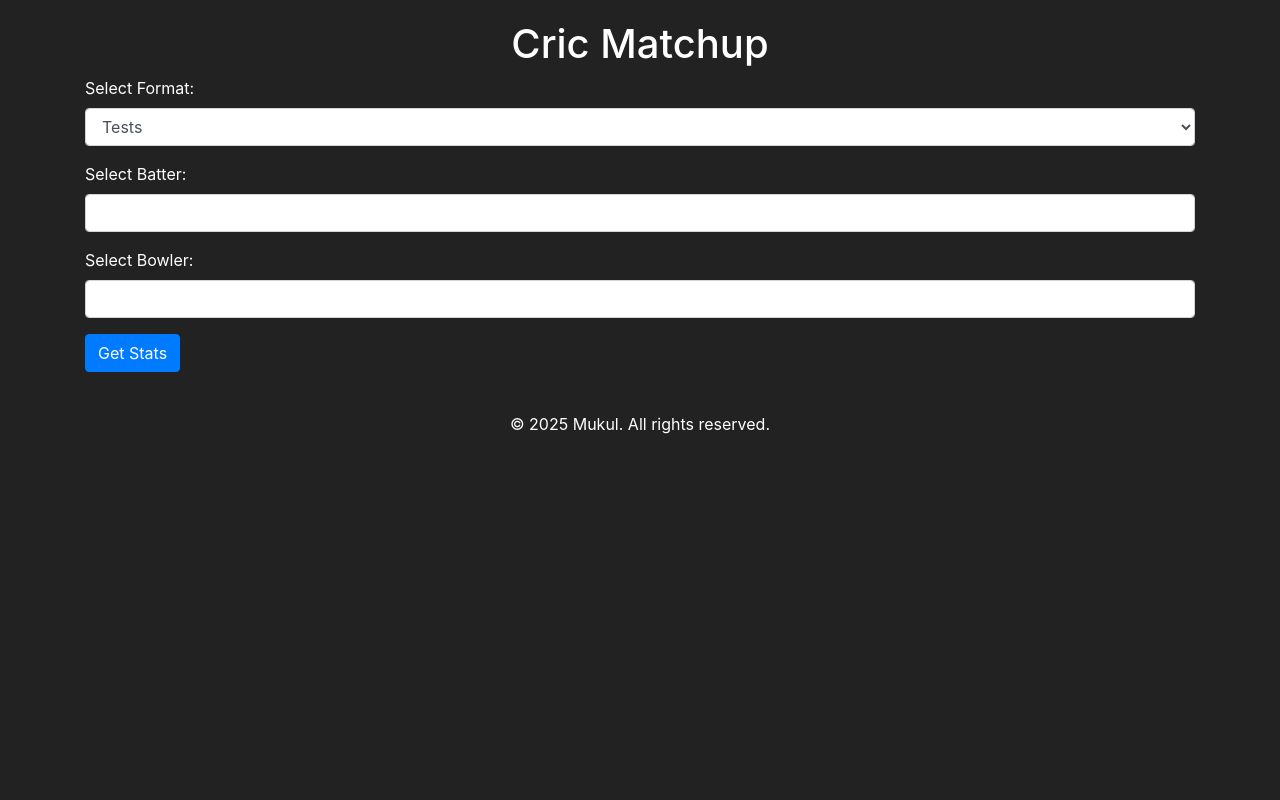
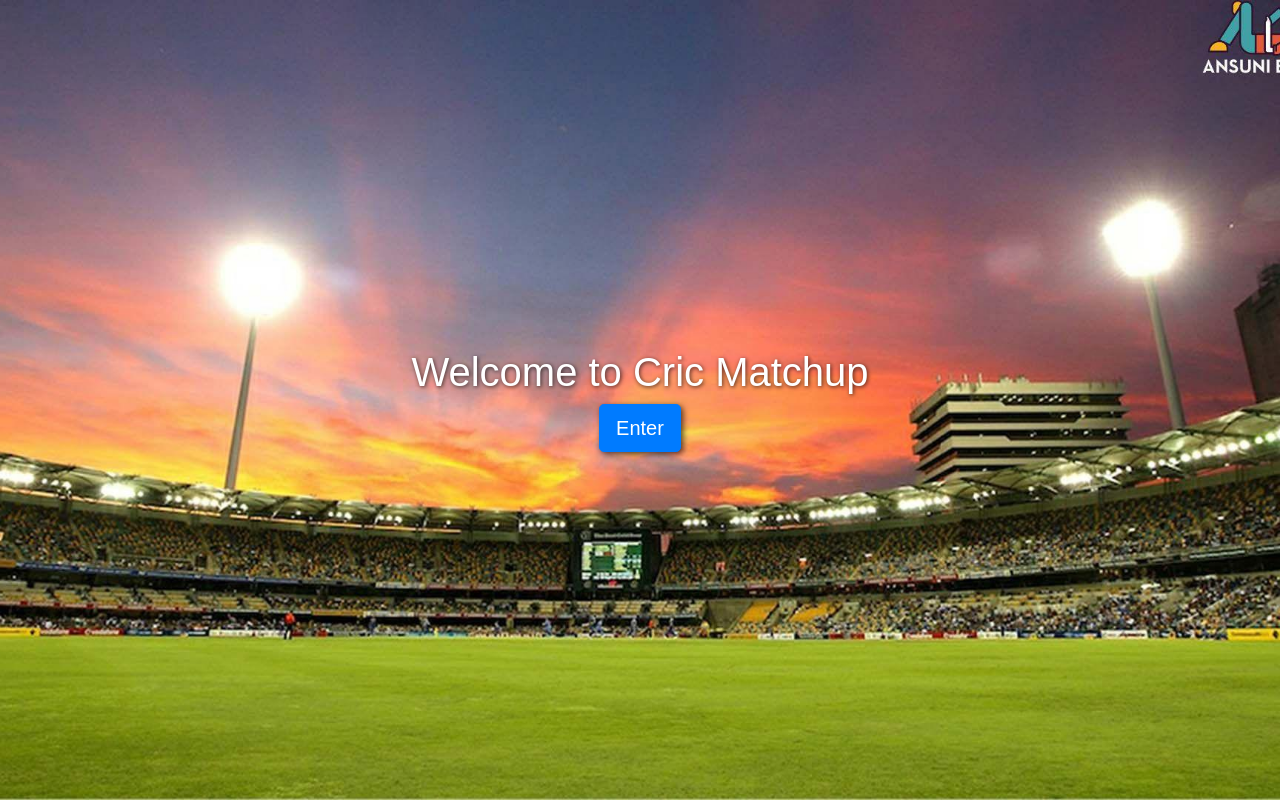
Before and after one commit to mklbasist/cric-matchup, a Flask app: page / in a window 1280 px wide. Run offline with Flask 3, Linux system fonts and the light colour scheme.

Commit message:
Restore welcome page and background image

```diff
--- a/templates/index.html
+++ b/templates/index.html
@@ -4,10 +4,60 @@
     <meta charset="UTF-8">
     <title>Cric Matchup</title>
     <link rel="stylesheet" href="https://cdn.jsdelivr.net/npm/bootstrap@4.6.2/dist/css/bootstrap.min.css">
+    <style>
+        body {
+            background-color: #222;
+            color: white;
+            margin: 0;
+            font-family: Arial, sans-serif;
+        }
+
+        /* Welcome Page */
+        #welcome_page {
+            height: 100vh;
+            display: flex;
+            justify-content: center;
+            align-items: center;
+            background-image: url("{{ url_for('static', filename='3468657.jpg') }}");
+            background-size: cover;
+            background-position: center;
+            background-attachment: fixed;
+            flex-direction: column;
+            text-align: center;
+            text-shadow: 1px 1px 4px rgba(0,0,0,0.7);
+            color: white;
+        }
+
+        #welcome_page button {
+            box-shadow: 2px 2px 6px rgba(0,0,0,0.7);
+        }
+
+        /* Overlay for welcome page */
+        #welcome_page::before {
+            content: "";
+            position: absolute;
+            top: 0; left: 0; right: 0; bottom: 0;
+            background: rgba(0, 0, 0, 0.5);
+            z-index: -1;
+        }
+
+        /* Matchup container */
+        #matchup_page {
+            display: none;
+            padding: 20px;
+        }
+    </style>
 </head>
-<body style="background:#222; color:white; padding:20px;">
+<body>
 
-<div class="container">
+<!-- Welcome Page -->
+<div id="welcome_page">
+    <h1>Welcome to Cric Matchup</h1>
+    <button class="btn btn-primary btn-lg" onclick="showMatchup()">Enter</button>
+</div>
+
+<!-- Matchup Stats Page -->
+<div id="matchup_page" class="container">
     <h1 class="text-center">Cric Matchup</h1>
 
     <div class="form-group">
@@ -64,9 +114,14 @@
 </div>
 
 <script>
+    function showMatchup() {
+        document.getElementById("welcome_page").style.display = "none";
+        document.getElementById("matchup_page").style.display = "block";
+    }
+
     async function search(type) {
         const query = document.getElementById(type + "_input").value;
-        if (query.length === 0) return;
+        if (!query) return;
         const res = await fetch(`/${"search_" + type}?query=${query}`);
         const data = await res.json();
         const list = document.getElementById(type + "_list");
```
